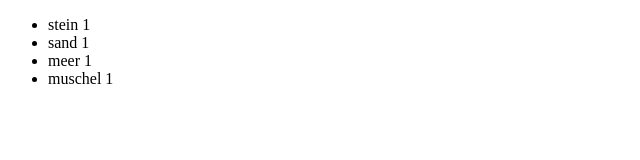
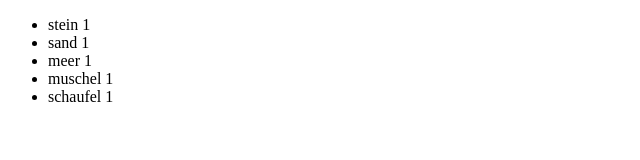
Before and after one commit to TS2000/newGitTest, a plain HTML site: page index.html in a window 1280 px wide. Shown: the full height of the page, 0-640 px from the left. Drawn offline with Linux system fonts and the light colour scheme.

Commit message:
Neue Schaufel!

```diff
--- a/index.html
+++ b/index.html
@@ -12,6 +12,7 @@
         <li>sand 1</li>
         <li>meer 1</li>
         <li>muschel 1</li>
+        <li>schaufel 1</li>
     </ul>
 </div>
 </body>
```
